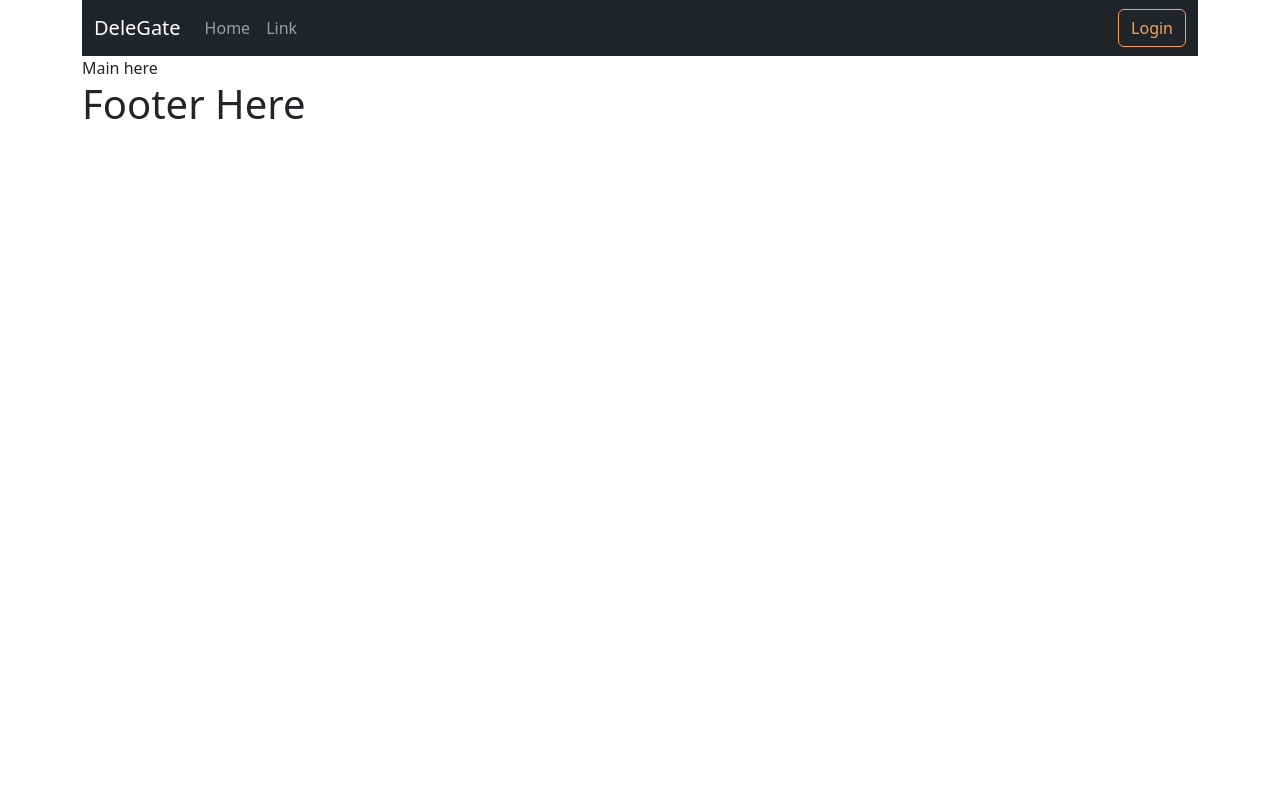
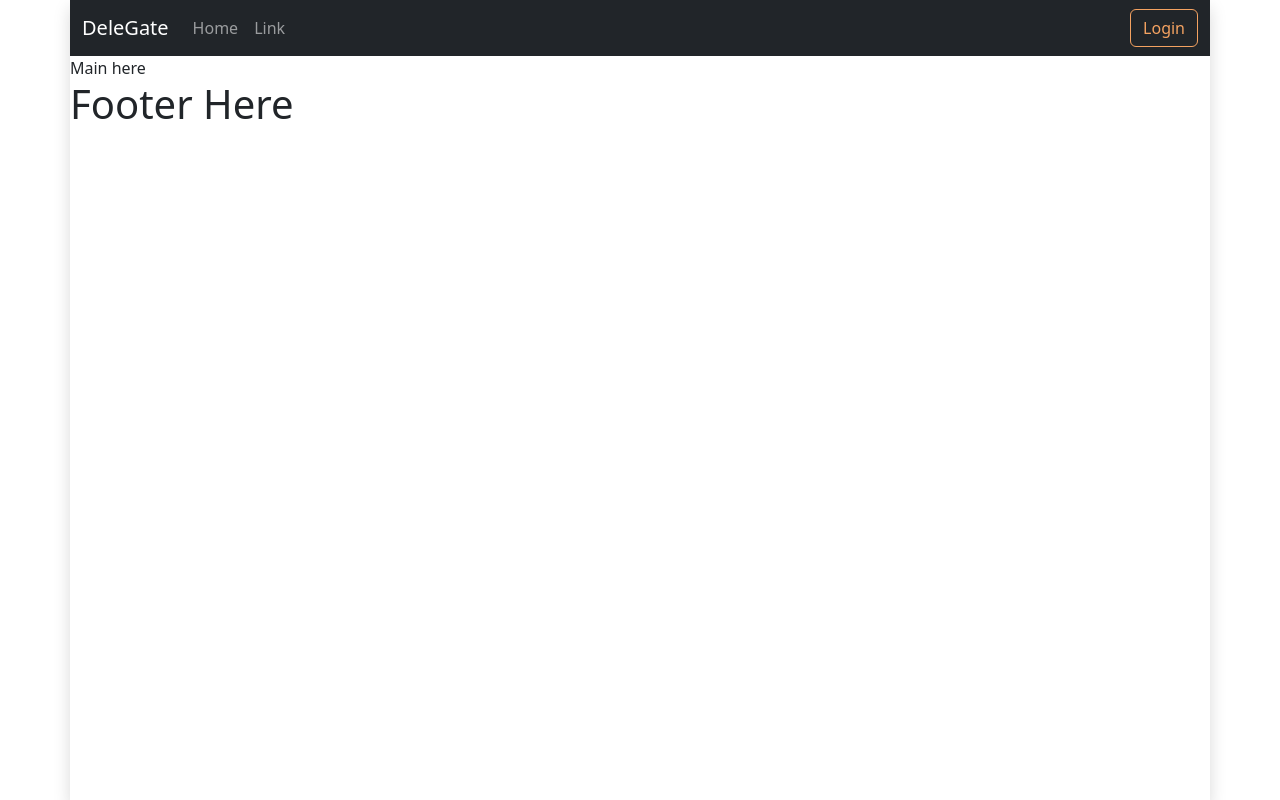
Before and after one commit to creppyfm/DeleGate, a React (Vite) app in the folder client/: page / in a window 1280 px wide. Built offline with nearby package versions, Linux system fonts and the light colour scheme.

Commit message:
Removed padding from body container

```diff
--- a/client/index.html
+++ b/client/index.html
@@ -8,7 +8,7 @@
   <title>Vite + React + TS</title>
 </head>
 
-<body class="container-lg">
+<body class="container-lg d-flex flex-column vh-100 p-0 shadow">
   <div id="root"></div>
   <script type="module" src="/src/main.tsx"></script>
 </body>
--- a/client/src/index.css
+++ b/client/src/index.css
@@ -1,7 +1,4 @@
 body {
-  margin: 0;
-  display: flex;
-  flex-direction: column;
   min-width: 576px;
   min-height: 100vh;
 }
```
